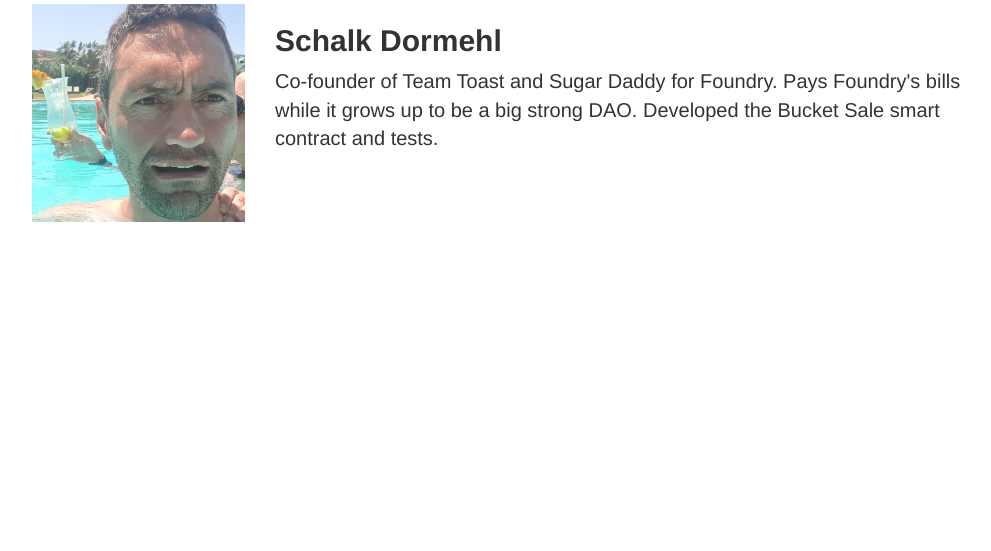
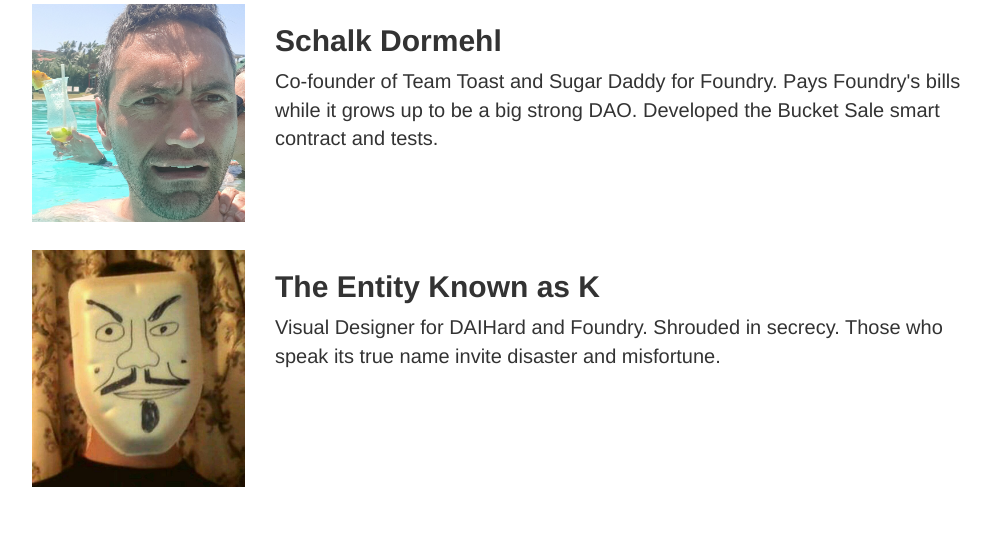
Before and after one commit to team-toast/foundrydao.com, a PHP site: page / in a window 1280 px wide. Shown: the part 2562-3113 px from the top of the page, without its empty margins (137-1128 px from the left). Before the commit the page ends 2784 px from the top, so only its background shows below. Run offline with PHP 8.4, Linux system fonts and the light colour scheme.

Commit message:
Add a Mysterious Figure to the team

```diff
--- a/html/index.php
+++ b/html/index.php
@@ -105,6 +105,17 @@
                         </p>
                     </div>
                 </div>
+                <div class="row" style="padding:1em">
+                    <div class="col-sm-3">
+                        <img class="img-fluid" style="width:100%;" src="/common-assets/img/mysterious-k.jpg">
+                    </div>
+                    <div class="col-sm-9">
+                        <h2 style="font-weight:700">The Entity Known as K</h2>
+                        <p>Visual Designer for DAIHard and Foundry. Shrouded in secrecy.
+                            Those who speak its true name invite disaster and misfortune.
+                        </p>
+                    </div>
+                </div>
             </div>
         </div>
     </div>
```
Also changed, not shown: html/common-assets/img/mysterious-k.jpg (added).
